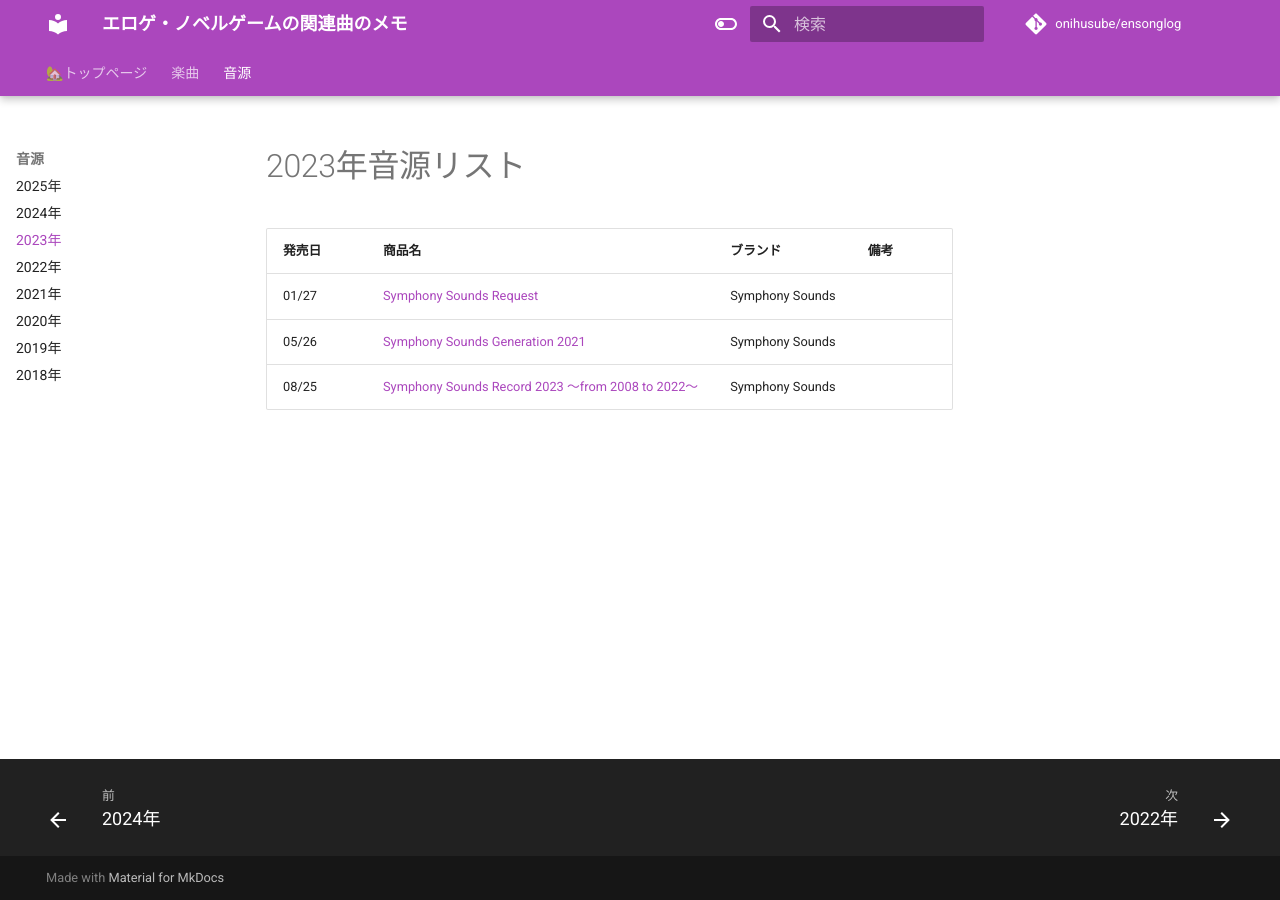
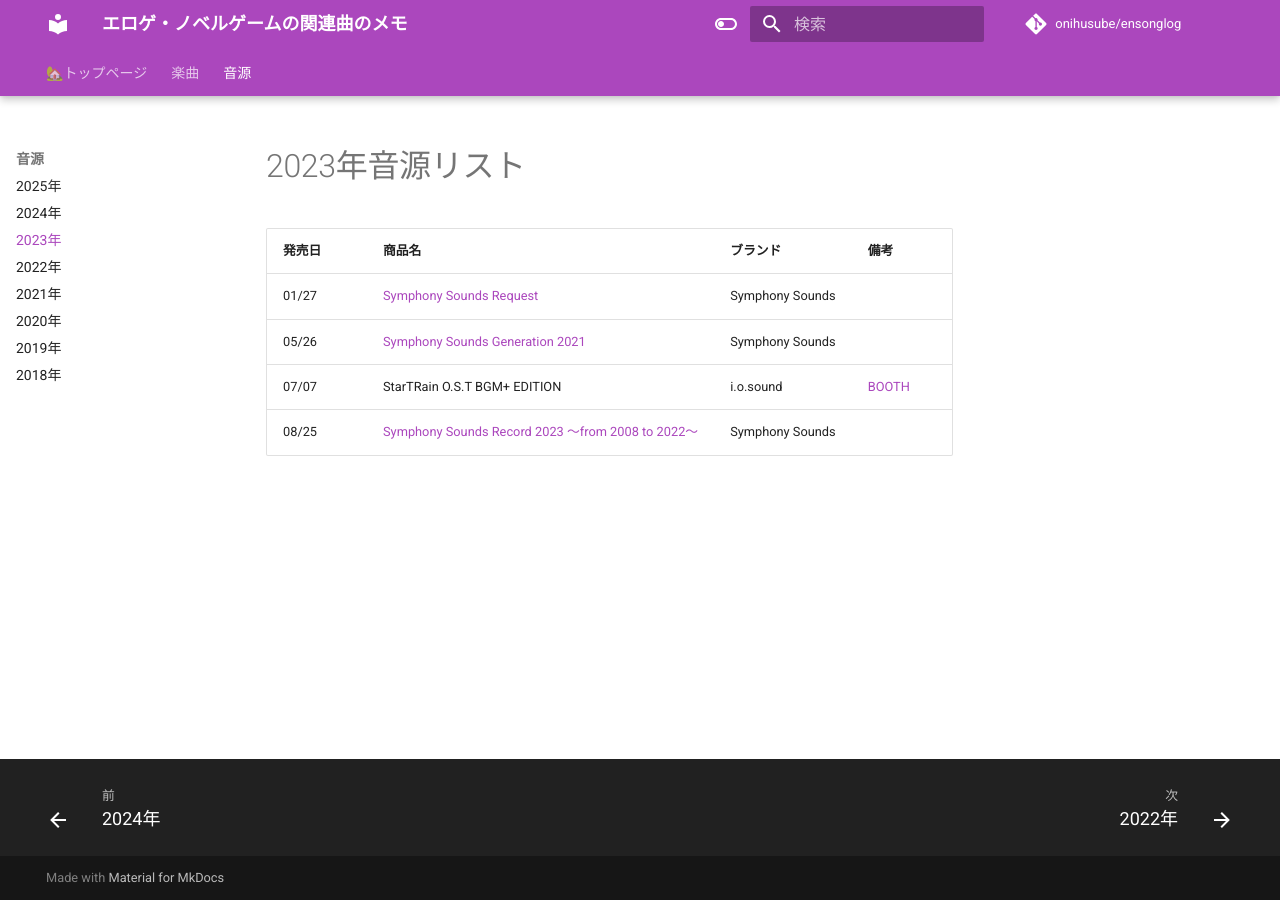
Before and after one commit to onihusube/ensonglog, an MkDocs documentation site: the page built from docs/2023/音源.md, in a window 1280 px wide. Built offline with MkDocs 1.6.1 and Material for MkDocs 9.7.7, drawn with Linux system fonts in a browser that asks for light colours; comment, search, counter and statistics services are not loaded.

Commit message:
StarTRainサントラ追記

```diff
--- a/docs/2023/音源.md
+++ b/docs/2023/音源.md
@@ -4,4 +4,5 @@
 |---|---|---|---|
 | 01/27 | [Symphony Sounds Request](./%E9%9F%B3%E6%BA%90%E5%80%8B%E5%88%A5/Symphony%20Sounds%20Request.md) | Symphony Sounds |  |
 | 05/26 | [Symphony Sounds Generation 2021](./%E9%9F%B3%E6%BA%90%E5%80%8B%E5%88%A5/Symphony%20Sounds%20Generation%202021.md) | Symphony Sounds |  |
+| 07/07 | StarTRain O.S.T BGM+ EDITION | i.o.sound | [BOOTH](https://iosound.booth.pm/items/4907256) |
 | 08/25 | [Symphony Sounds Record 2023 ～from 2008 to 2022～](./%E9%9F%B3%E6%BA%90%E5%80%8B%E5%88%A5/Symphony%20Sounds%20Record%202023.md) | Symphony Sounds |  |
```
